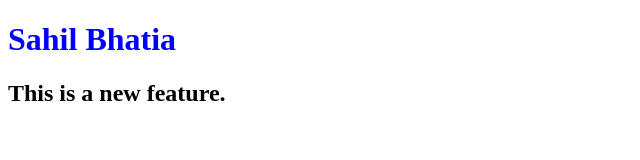
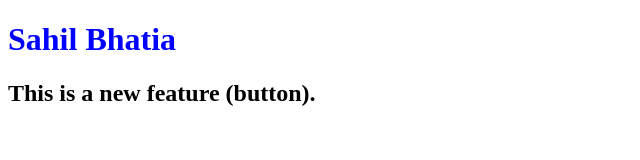
Before and after one commit to itssahillwhat/localrepo, a plain HTML site: page index.html in a window 1280 px wide. Shown: the whole page, without its empty margins (0-640 px from the left). Drawn offline with Linux system fonts and the light colour scheme.

Commit message:
add button

```diff
--- a/index.html
+++ b/index.html
@@ -7,6 +7,6 @@
 </head>
 <body>
     <h1>Sahil Bhatia</h1>
-    <h2>This is a new feature.</h2>
+    <h2>This is a new feature (button).</h2>
 </body>
 </html>
```
Also changed, not shown: 1 other file.
